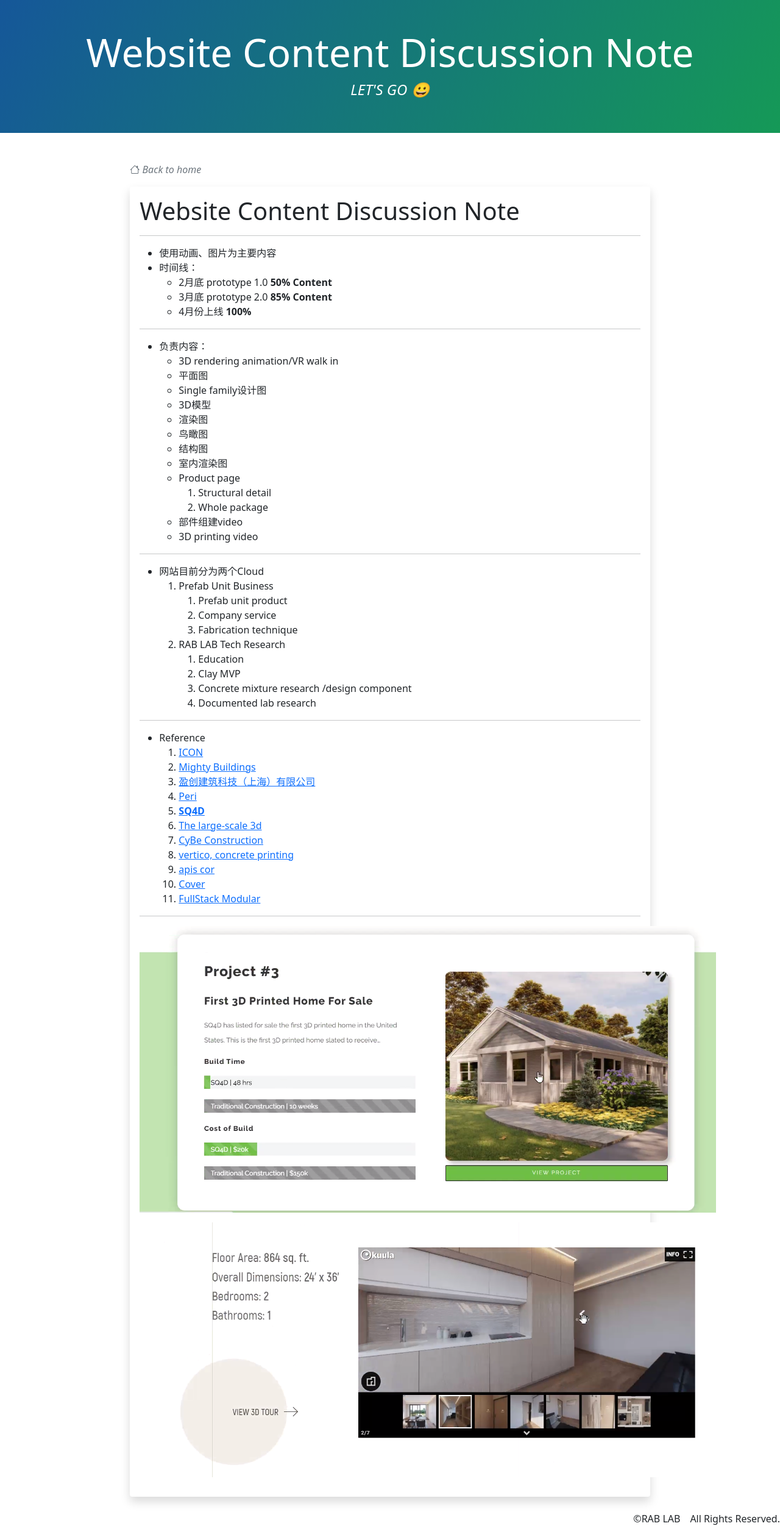
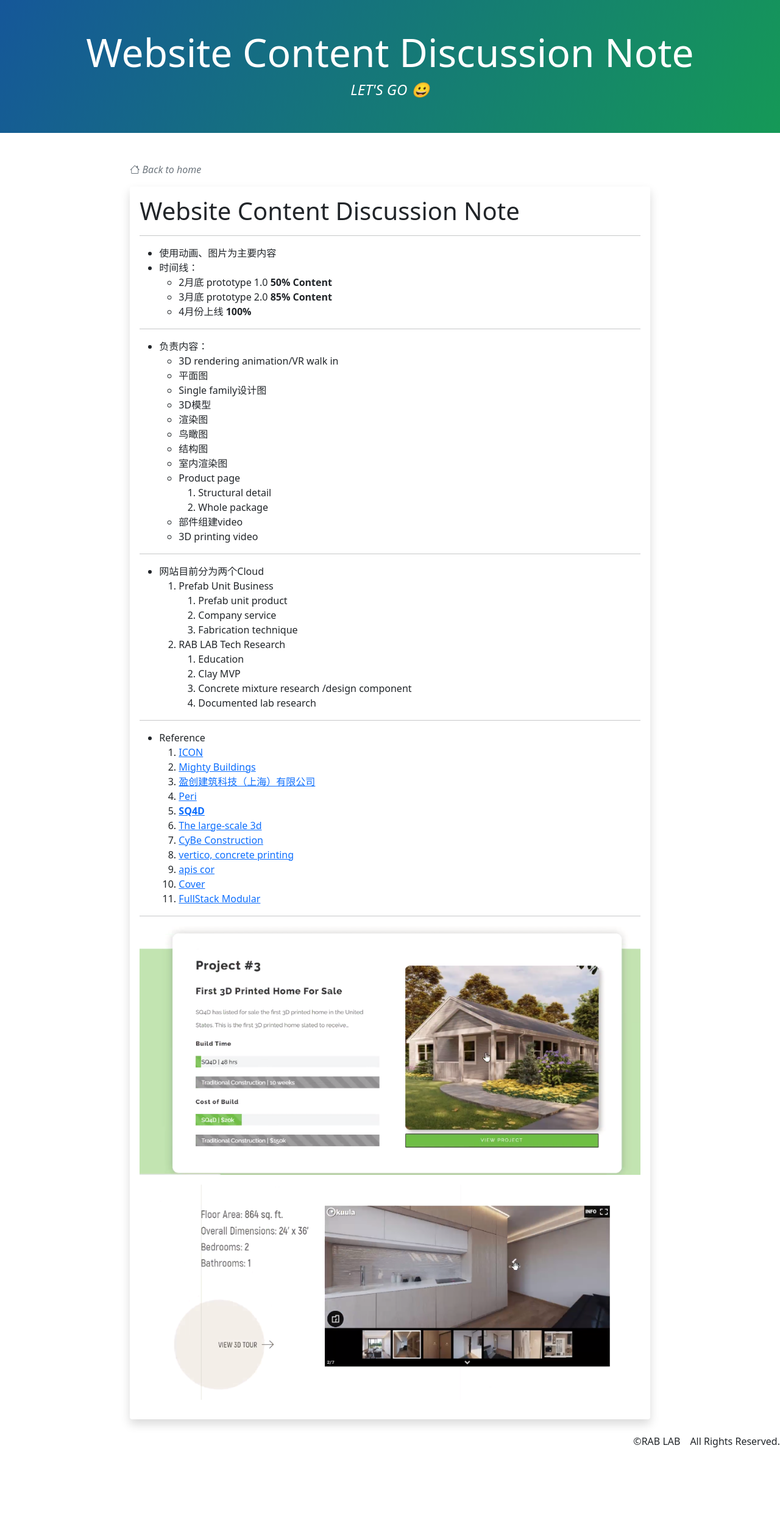
Before and after one commit to rab-lab/rab-lab.github.io, a Jekyll site: the page built from notes.md, in a window 1280 px wide. Shown: the whole page at 61% size. Built offline with Jekyll 4.4.1, drawn with Linux system fonts in a browser that asks for light colours; nearby versions of some CDN libraries; after the commit the page ends 2376 px from its top, so only the background shows below that.

Commit message:
Update default.html

```diff
--- a/_layouts/default.html
+++ b/_layouts/default.html
@@ -6,8 +6,8 @@
     <link rel="preconnect" href="https://fonts.gstatic.com">
     <link rel="preload" href="https://fonts.googleapis.com/css?family=Open+Sans:400,700&display=swap" as="style" type="text/css" crossorigin>
     <meta name="viewport" content="width=device-width, initial-scale=1">
+    <link rel="stylesheet" href="{{ '/assets/css/style.css?v=' | append: site.github.build_revision | relative_url }}">
     {% include head-custom.html %}
-    <!-- <link rel="stylesheet" href="{{ '/assets/css/style.css?v=' | append: site.github.build_revision | relative_url }}"> -->
   </head>
   <body>
     {%- include header.html -%}
```
